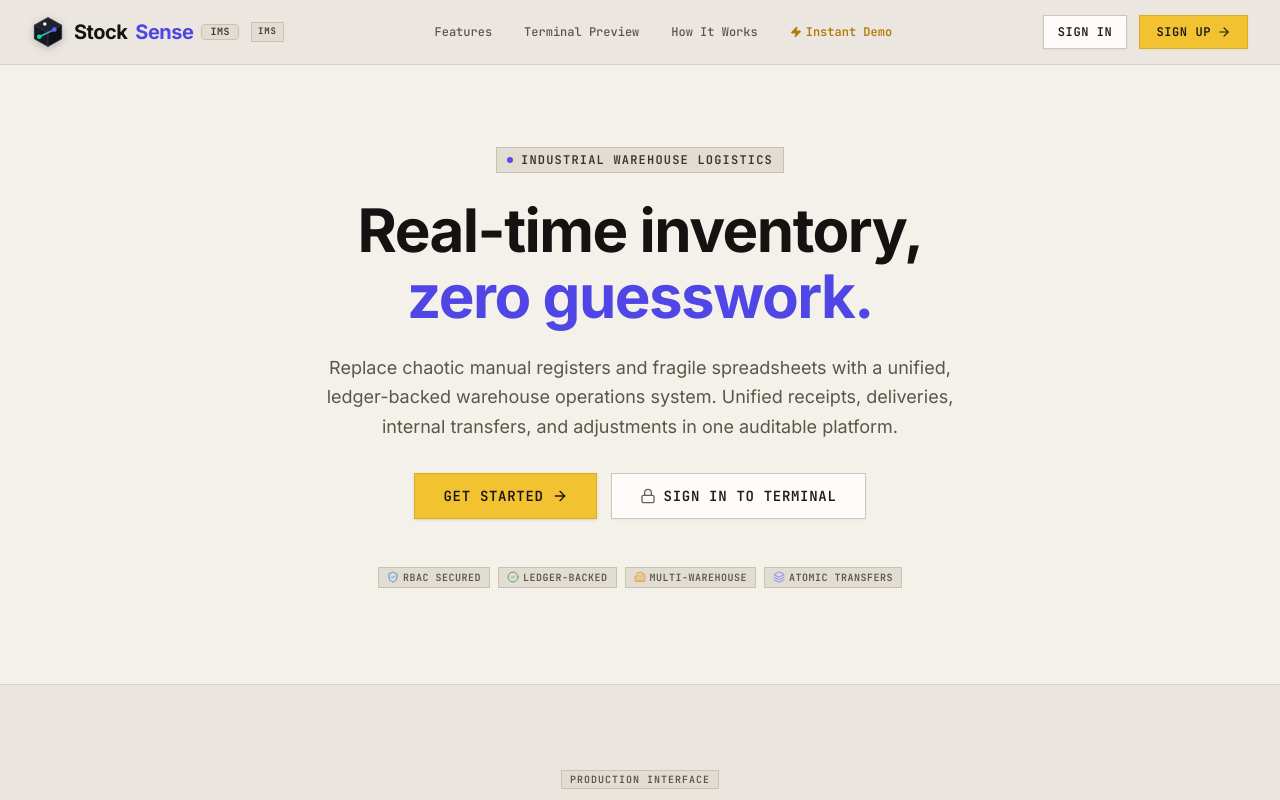
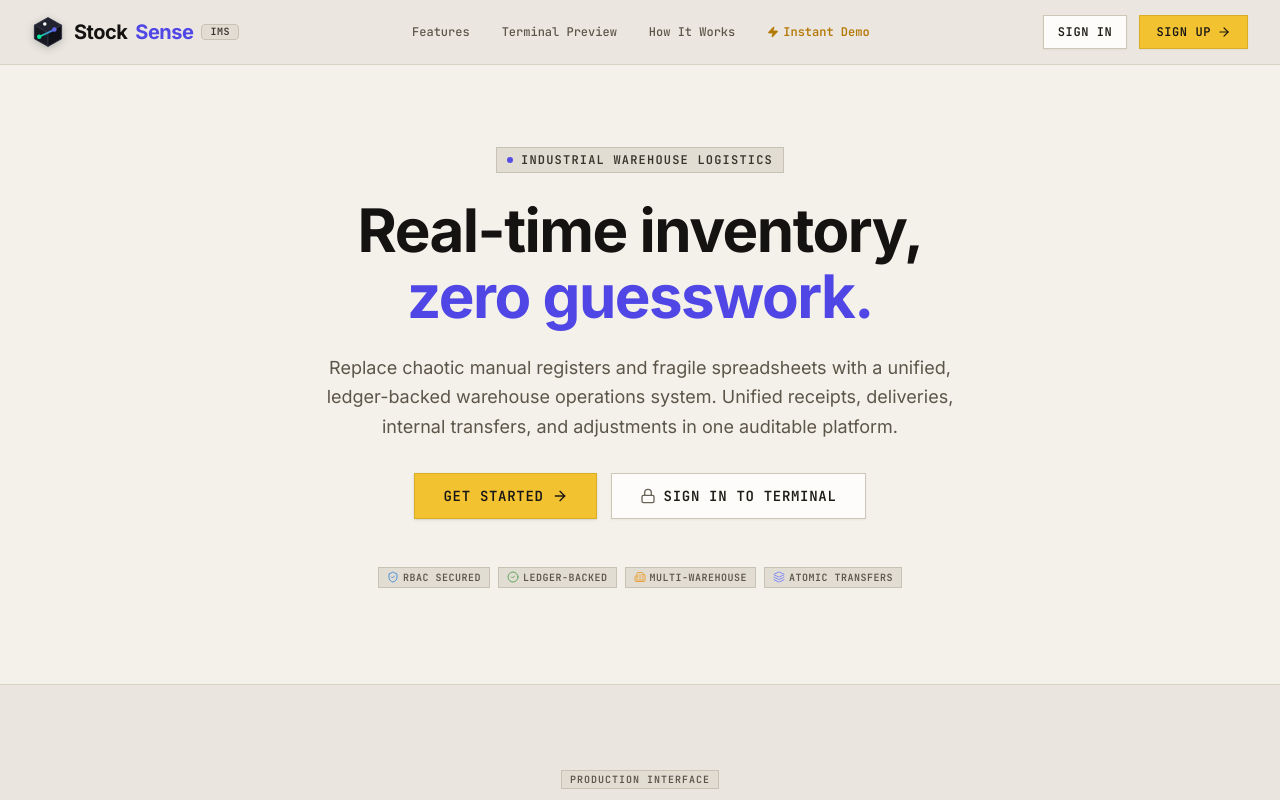
Before and after one commit to abhisuman2001/stock-sense-ims, a React (Vite) app: page / in a window 1280 px wide. Shown: the top 800 px of the page. Built offline with nearby package versions, Linux system fonts and the light colour scheme.

Commit message:
fix(landing): remove duplicate IMS span tag from header next to logo

```diff
--- a/src/components/LandingPage.tsx
+++ b/src/components/LandingPage.tsx
@@ -52,9 +52,6 @@ export const LandingPage: React.FC<LandingPageProps> = ({
             {/* Logo & Brand */}
             <div className="flex items-center gap-3 cursor-pointer" onClick={() => window.scrollTo({ top: 0, behavior: 'smooth' })}>
               <StockSenseLogo variant="full" size="md" />
-              <span className="hidden sm:inline text-[9px] font-mono tracking-widest px-1.5 py-0.5 bg-[#E2DDD3] text-[#38342D] border border-[#C8C2B5] uppercase font-bold">
-                IMS
-              </span>
             </div>
 
             {/* Desktop Navigation Links */}
```
